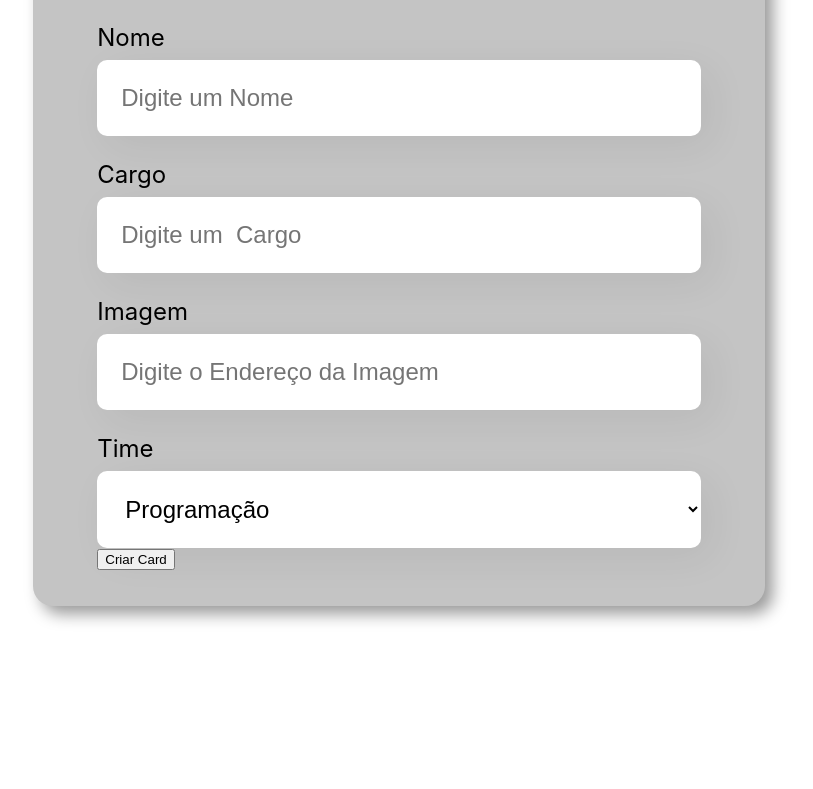
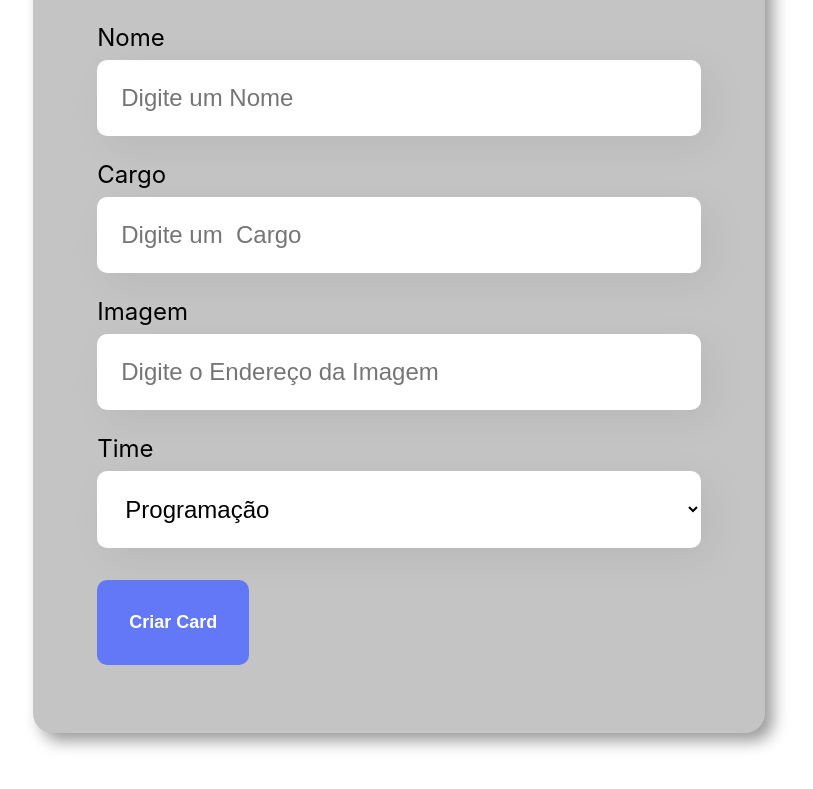
Before and after one commit to DevJuniorP/organograma__alura, a React (Create React App) app: page / in a window 1280 px wide. Shown: the part 664-1453 px from the top of the page, without its empty margins (241-1054 px from the left). Before the commit the page ends 1350 px from the top, so only its background shows below. Built offline with nearby package versions, Linux system fonts and the light colour scheme.

Commit message:
organo
1605

```diff
--- a/src/componentes/Botao/botao.css
+++ b/src/componentes/Botao/botao.css
@@ -0,0 +1,16 @@
+.botao{
+    background-color: #6278F7;
+    border-radius: 10px;
+    font-weight: 700;
+    font-size: 18px;
+    padding: 32px;
+    border: none;
+    outline: none;
+    cursor: pointer;
+    color: #fff;
+    margin: 32px 0;
+}
+
+.botao:hover{
+    color: #95FFD4;
+}
--- a/src/componentes/Botao/index.js
+++ b/src/componentes/Botao/index.js
@@ -3,8 +3,8 @@ import './botao.css'
 const Botao = (props) => {
     return (
         <div>
-            <button>
-                {props.texto}
+            <button className='botao'>
+                {props.children}
             </button>
         </div>
     )
--- a/src/componentes/CampoTexto/index.js
+++ b/src/componentes/CampoTexto/index.js
@@ -5,7 +5,7 @@ const CampoTexto = (props) => {
             <label>
                 {props.label}
             </label>
-            <input placeholder={props.placeholder} />
+            <input required={props.obrigatorio} placeholder={props.placeholder} />
             {/* { <input placeholder={`${props.placeholder}...`} /> } concatenado */}
         </div>
     )
--- a/src/componentes/Formulario/index.js
+++ b/src/componentes/Formulario/index.js
@@ -15,15 +15,22 @@ const Formulario = () => {
         "Inovação e Gestão"
     ]
 
+    const aoSalvar = (evento) =>{
+        evento.preventDefault()
+        console.log("Submit com Sucesso")
+    }
+
     return (
         <section className='formulario'>
-            <form>
+            <form onSubmit={aoSalvar}>
                 <h2>Preencha os dados para criar o card do colaborador</h2>
-                <CampoTexto label="Nome" placeholder='Digite um Nome'/>
-                <CampoTexto label="Cargo" placeholder='Digite um  Cargo'/>
-                <CampoTexto label="Imagem" placeholder='Digite o Endereço da Imagem'/>
+                <CampoTexto obrigatorio={true} label="Nome" placeholder='Digite um Nome'/>
+                <CampoTexto obrigatorio={true} label="Cargo" placeholder='Digite um  Cargo'/>
+                <CampoTexto obrigatorio={true} label="Imagem" placeholder='Digite o Endereço da Imagem'/>
                 <ListaSuspensa label="Time" itens={times} />
-                <Botao texto="Criar Card"/>
+                <Botao>
+                    Criar Card
+                </Botao>
             </form>
         </section>
     )
--- a/src/componentes/ListaSuspensa/index.js
+++ b/src/componentes/ListaSuspensa/index.js
@@ -4,7 +4,7 @@ const ListaSuspensa = (props) => {
     return(
         <div className='lista-supensa'>
             <label>{props.label}</label>
-            <select>
+            <select required={props.required}>
                 {props.itens.map(item => {
                     return <option key={item}>{item}</option>
                 })}
```
